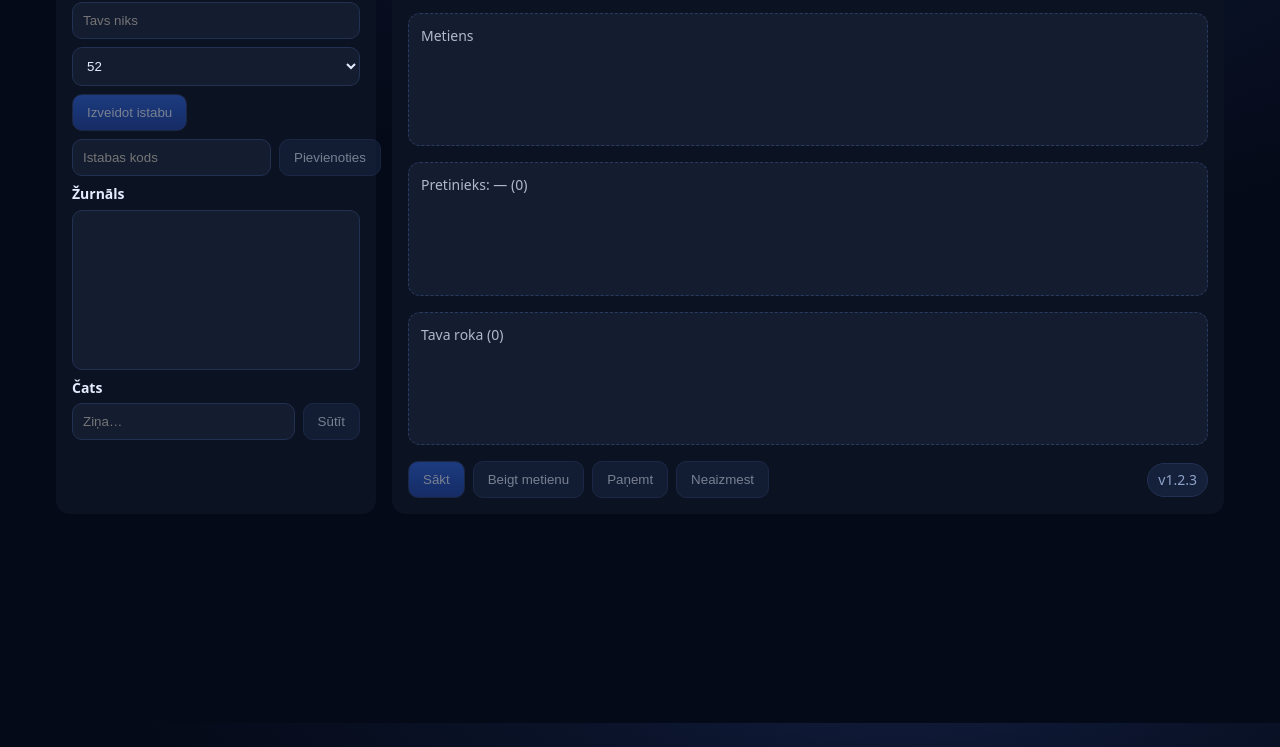
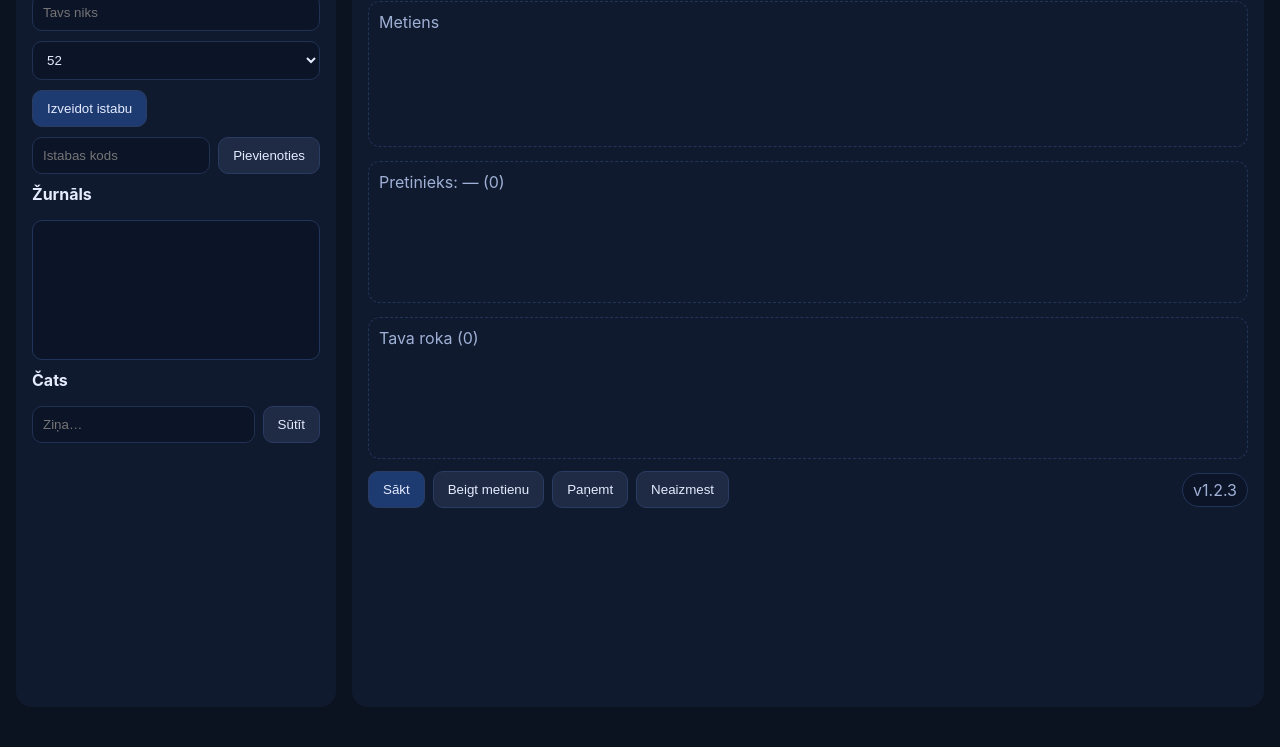
Before and after one commit to Bugats/bugats-duraks-server, a website: page index.html in a window 1280 px wide. Shown: the part 77-824 px from the top of the page. After the commit the page ends 800 px from the top, so only its background shows below. Drawn offline with nearby package versions, Linux system fonts and the light colour scheme.

Commit message:
Update style.css

```diff
--- a/style.css
+++ b/style.css
@@ -1,59 +1,48 @@
+/* style.css — Duraks Online (v1.2.5) */
 :root{
-  --bg:#0f172a;
-  --panel:#0b1222;
-  --panel-2:#141c2f;
-  --txt:#e5ecff;
-  --muted:#8ea2c8;
-  --accent:#2eaadc;
-  --accent-2:#2edc9a;
-  --danger:#ef4444;
-  --card:#0f1a30;
-  --br:14px;
+  --bg: #0b1321;
+  --panel: #101a2e;
+  --text: #e5ecff;
+  --muted:#9fb0d6;
+  --accent:#45b1ff;
+  --btn:#1f2a44;
+  --ok:#6ee7b7;
+  --bad:#f87171;
 }
+*{box-sizing:border-box}
+html,body{height:100%;margin:0;background:var(--bg);color:var(--text);font-family:Inter,system-ui,Segoe UI,Roboto,Arial,sans-serif}
+.app{display:grid;grid-template-columns:320px 1fr;gap:16px;min-height:100vh;padding:16px}
+.side{background:var(--panel);border-radius:16px;padding:16px;display:flex;flex-direction:column;gap:10px}
+.main{background:var(--panel);border-radius:16px;padding:16px;display:flex;flex-direction:column;gap:12px}
+h3,h4{margin:0 0 6px 0}
+.row{display:flex;gap:8px}
+.input{background:#0c1427;border:1px solid #203253;color:var(--text);border-radius:10px;padding:10px;width:100%}
+.btn{background:var(--btn);color:var(--text);border:1px solid #2b3c63;border-radius:10px;padding:10px 14px;cursor:pointer}
+.btn:hover{filter:brightness(1.1)}
+.btn.primary{background:#1d3a71}
+.badge{background:#0c1427;border:1px solid #21355a;color:var(--muted);padding:6px 10px;border-radius:999px}
+.log{background:#0c1427;border:1px solid #21355a;border-radius:10px;min-height:140px;padding:10px;overflow:auto}
+.chat{display:flex;gap:8px}
+.hud{display:flex;align-items:center;justify-content:space-between}
+.badges{display:flex;gap:8px;flex-wrap:wrap}
 
-*{box-sizing:border-box}
-html,body{height:100%}
-body{
-  margin:0;background:radial-gradient(1000px 600px at 70% -20%,#1a2550 0%,#0a1329 40%,#050a18 80%), var(--bg);
-  color:var(--txt);font:14px/1.4 system-ui,Segoe UI,Roboto,Arial;
-}
+.table{display:flex;flex-direction:column;gap:14px}
+.zone{border:1px dashed #223457;border-radius:12px;padding:10px}
+.zone-title{color:var(--muted);margin-bottom:8px}
+.stack{display:flex;gap:12px;flex-wrap:wrap;min-height:96px}
+.pile{position:relative;width:64px;height:88px;border-radius:10px;border:1px solid #2b3c63;background:rgba(255,255,255,0.05);display:flex;align-items:center;justify-content:center}
+.pile .card{position:absolute;transition:all .2s ease}
+.pile .card.defend{transform:translate(10px, -10px) rotate(-6deg)}
 
-.app{display:grid;grid-template-columns:320px 1fr;gap:16px;max-width:1200px;margin:24px auto;padding:0 16px}
-.side{background:var(--panel);border-radius:var(--br);padding:16px}
-.main{background:var(--panel);border-radius:var(--br);padding:16px;display:flex;flex-direction:column;gap:16px}
-
-h3,h4{margin:8px 0 6px}
-.row{display:flex;gap:8px;margin:8px 0}
-.input{flex:1;background:var(--panel-2);border:1px solid #223052;color:var(--txt);padding:10px;border-radius:10px}
-.btn{background:#1a2846;color:var(--txt);border:1px solid #2c3d66;border-radius:10px;padding:10px 14px;cursor:pointer}
-.btn:disabled{opacity:.5;cursor:not-allowed}
-.btn.primary{background:linear-gradient(180deg,#2e65dc,#2046a8)}
-
-.log{height:160px;overflow:auto;background:var(--panel-2);border:1px solid #223052;border-radius:10px;padding:8px;white-space:pre-wrap}
-.chat{display:flex;gap:8px}
-
-.hud{display:flex;flex-wrap:wrap;gap:8px;align-items:center;justify-content:space-between}
-.badge{background:#15203a;border:1px solid #223052;border-radius:999px;padding:6px 10px;color:var(--muted)}
-.badge.conn{background:#10192b}
-
-.table{display:flex;flex-direction:column;gap:16px}
-.zone{background:var(--panel-2);border:1px dashed #2a3a61;border-radius:12px;padding:12px}
-.zone-title{opacity:.75;margin-bottom:10px}
-
-.stack,.hand{display:flex;gap:10px;flex-wrap:wrap;min-height:78px}
-
-.card{
-  position:relative;width:56px;height:78px;border-radius:10px;
-  background:linear-gradient(180deg,#0f1a30,#0a1326);
-  border:1px solid #223052;display:flex;align-items:center;justify-content:center;
-  box-shadow:0 4px 10px rgba(0,0,0,.35);
-}
-.card .v{position:absolute;left:6px;top:6px;font-weight:700}
-.card .s{position:absolute;right:6px;bottom:6px;font-size:12px}
-
-.red{color:#ff6b6b}
-.black{color:#e9f0ff}
+.hand{display:flex;gap:8px;min-height:92px;flex-wrap:wrap}
+.card{width:64px;height:88px;border-radius:10px;border:1px solid #2b3c63;background:#0c1427;display:flex;align-items:center;justify-content:center;position:relative;cursor:pointer}
+.card .rank{font-weight:700}
+.card .suit{position:absolute;bottom:6px;right:8px;font-size:18px}
+.card.red{color:#ff6b6b}
+.card.black{color:#dbeafe}
+.card.selected{outline:2px solid var(--accent);box-shadow:0 0 0 4px rgba(69,177,255,.15) inset}
 
 .footer{display:flex;gap:8px;align-items:center}
 
-@media (max-width:980px){.app{grid-template-columns:1fr}}
+.hint{font-size:12px;color:#8497c2}
+.ok{color:var(--ok)} .bad{color:var(--bad)}
```
